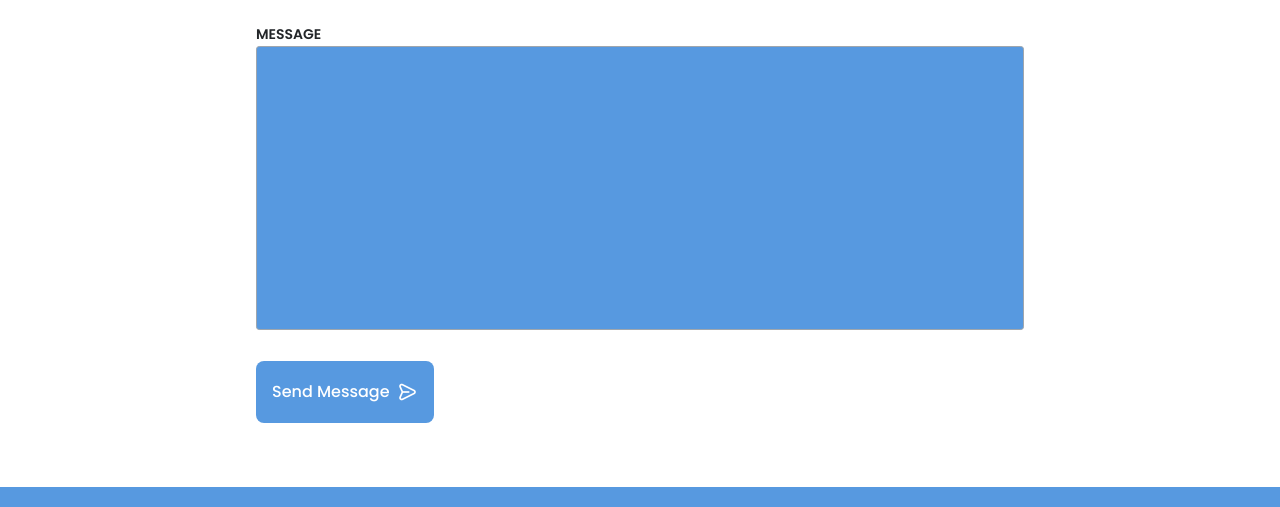
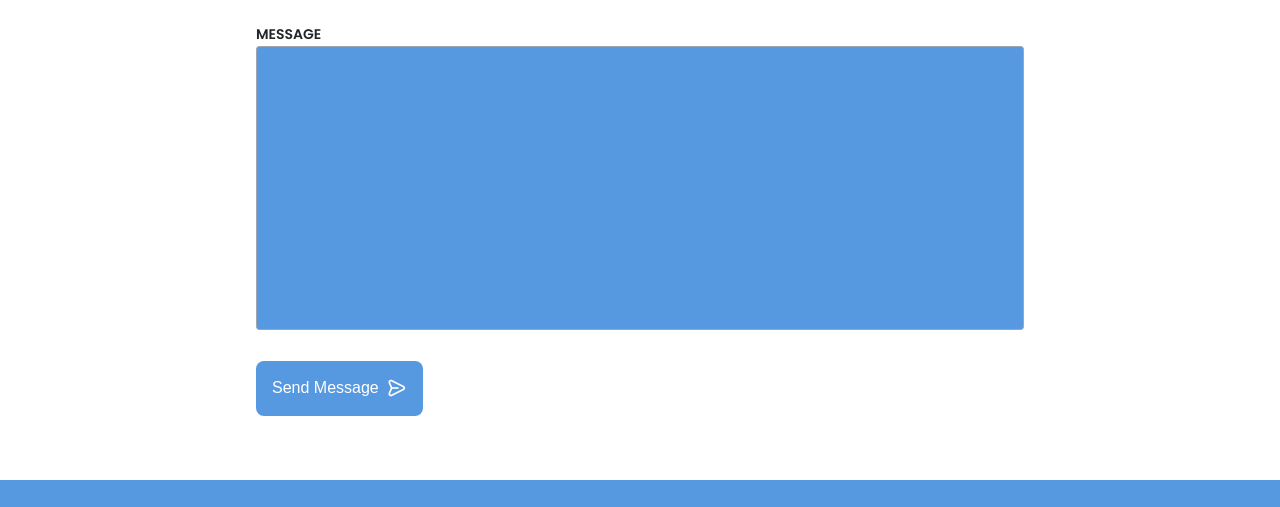
Before and after one commit to reyes-edwin/portfolio, a website: page index.html in a window 1280 px wide. Shown: the part 3519-4026 px from the top of the page. Drawn offline with nearby package versions, Linux system fonts and the light colour scheme.

Commit message:
contact form submit

```diff
--- a/index.html
+++ b/index.html
@@ -536,13 +536,8 @@
             </div>
 
             <div>
-              <a
-                href="https://reyesedwin.com/thankyou.html"
-                class="button button--flex"
-              >
-                Send Message
-                <i class="uil uil-message button__icon"></i>
-              </a>
+              <button class="button--flex"> Send Message <i class="uil uil-message button__icon"></i></button>
+
               <input
                 type="hidden"
                 name="_next"
--- a/public/stylesheets/style.css
+++ b/public/stylesheets/style.css
@@ -320,11 +320,27 @@ width: 300px;
   display: inline-block;
   background-color: var(--first-color);
   color: #fff;
+  font-size: 1rem;
   padding: 1rem;
   border-radius: 0.5rem;
   font-weight: var(--font-medium);
 }
+button {
+  padding: 1rem;
+  color: #fff;
+  display: inline-block;
+  display: inline-block;
+  background-color: var(--first-color);
+  border: none;
+  border-radius: 0.5rem;
+  font-size: 1rem;
+  font-weight: var(--font-medium);
+  cursor: pointer;
+}
 
+button:hover {
+  background-color: var(--first-color-alt);
+}
 .button:hover {
   background-color: var(--first-color-alt);
 }
```
